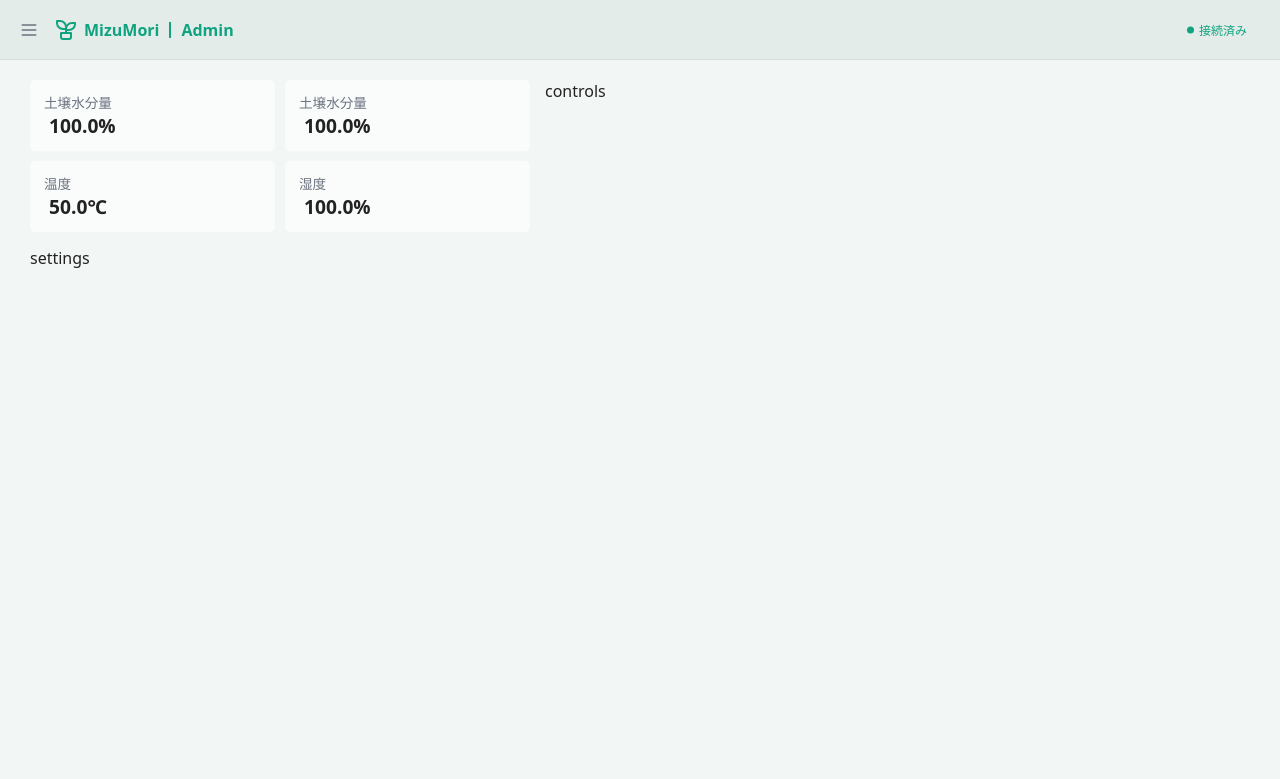
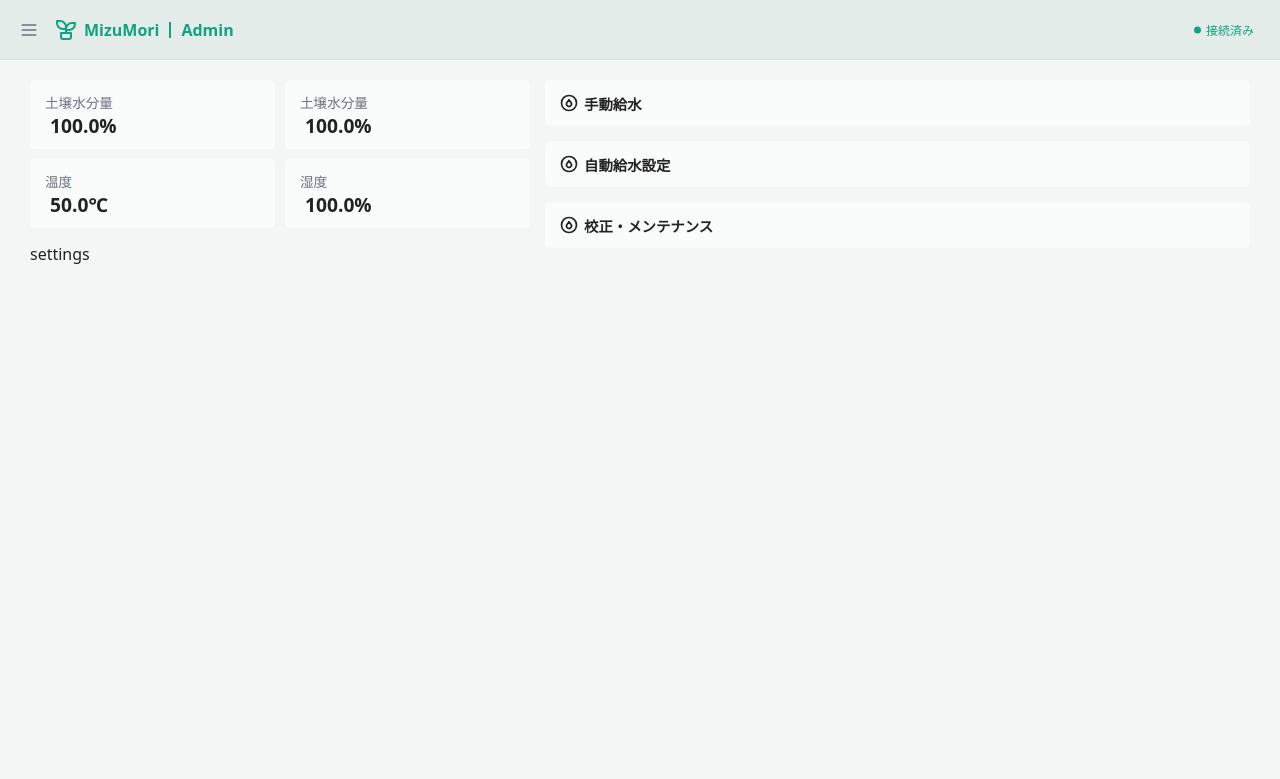
Before and after one commit to roka0430/PBL, a Flask app: page /admin in a window 1280 px wide. Shown: the top 779 px of the page. Run offline with Flask 3, Linux system fonts and the light colour scheme; the visitor is signed in with stand-in values (Sample User, id 1); some web fonts are replaced.

Commit message:
feat: 管理者ページにシステムコントロールセクションを追加し、スタイルを調整

```diff
--- a/static/css/admin.css
+++ b/static/css/admin.css
@@ -32,7 +32,8 @@
 }
 
 .system-status__card {
-  padding: 12px 14px;
+  padding-block: 12px 10px;
+  padding-inline: 15px;
 
   background: var(--color-surface);
   border-radius: 5px;
@@ -54,3 +55,32 @@
 .system-settings {
   grid-row: 2 / 3;
 }
+
+/* controls */
+
+.system-controls {
+  grid-row: 1 / 3;
+
+  display: flex;
+  gap: 15px;
+  flex-direction: column;
+}
+
+.system-controls__panel {
+  padding-block: 12px;
+  padding-inline: 14px;
+
+  background: var(--color-surface);
+  border-radius: 5px;
+}
+
+.system-controls__panel h2 {
+  display: flex;
+  gap: 5px;
+  align-items: center;
+
+  font-size: 0.9rem;
+}
+.system-controls__panel span {
+  padding-top: 1px;
+}
--- a/static/css/common.css
+++ b/static/css/common.css
@@ -196,6 +196,7 @@ body.page-admin .site-title__admin {
 .site-role {
   height: fit-content;
 
+  margin-left: 7px;
   padding-block: 2px 1px;
   padding-inline: 6px;
 
@@ -259,7 +260,7 @@ body.page-admin .site-role {
 .site-header__health {
   position: relative;
 
-  margin-right: 15px;
+  margin-right: 8px;
   padding-block: 2px 1px;
   padding-left: 12px;
 
--- a/templates/admin.html
+++ b/templates/admin.html
@@ -33,7 +33,38 @@ MizuMori | Admin
       </div>
     </section>
     <section class="system-settings">settings</section>
-    <section class="system-controls">controls</section>
+    <section class="system-controls">
+      <div class="system-controls__panel">
+        <h2>
+          <svg xmlns="http://www.w3.org/2000/svg" width="20" height="20" viewBox="0 0 24 24" fill="none" stroke="currentColor" stroke-width="2" stroke-linecap="round" stroke-linejoin="round" class="icon icon-tabler icons-tabler-outline icon-tabler-drop-circle">
+            <path stroke="none" d="M0 0h24v24H0z" fill="none" />
+            <path d="M10.07 15.34c1.115 .88 2.74 .88 3.855 0c1.115 -.88 1.398 -2.388 .671 -3.575l-2.596 -3.765l-2.602 3.765c-.726 1.187 -.443 2.694 .672 3.575" />
+            <path d="M3 12a9 9 0 1 0 18 0a9 9 0 1 0 -18 0" />
+          </svg>
+          <span>手動給水</span>
+        </h2>
+      </div>
+      <div class="system-controls__panel">
+        <h2>
+          <svg xmlns="http://www.w3.org/2000/svg" width="20" height="20" viewBox="0 0 24 24" fill="none" stroke="currentColor" stroke-width="2" stroke-linecap="round" stroke-linejoin="round" class="icon icon-tabler icons-tabler-outline icon-tabler-drop-circle">
+            <path stroke="none" d="M0 0h24v24H0z" fill="none" />
+            <path d="M10.07 15.34c1.115 .88 2.74 .88 3.855 0c1.115 -.88 1.398 -2.388 .671 -3.575l-2.596 -3.765l-2.602 3.765c-.726 1.187 -.443 2.694 .672 3.575" />
+            <path d="M3 12a9 9 0 1 0 18 0a9 9 0 1 0 -18 0" />
+          </svg>
+          <span>自動給水設定</span>
+        </h2>
+      </div>
+      <div class="system-controls__panel">
+        <h2>
+          <svg xmlns="http://www.w3.org/2000/svg" width="20" height="20" viewBox="0 0 24 24" fill="none" stroke="currentColor" stroke-width="2" stroke-linecap="round" stroke-linejoin="round" class="icon icon-tabler icons-tabler-outline icon-tabler-drop-circle">
+            <path stroke="none" d="M0 0h24v24H0z" fill="none" />
+            <path d="M10.07 15.34c1.115 .88 2.74 .88 3.855 0c1.115 -.88 1.398 -2.388 .671 -3.575l-2.596 -3.765l-2.602 3.765c-.726 1.187 -.443 2.694 .672 3.575" />
+            <path d="M3 12a9 9 0 1 0 18 0a9 9 0 1 0 -18 0" />
+          </svg>
+          <span>校正・メンテナンス</span>
+        </h2>
+      </div>
+    </section>
 
     <!-- <form action="/api/watering" method="post">
       <input type="number" name="amount">
```
